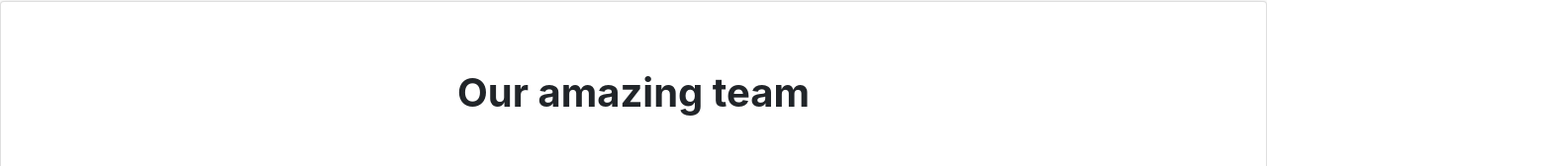
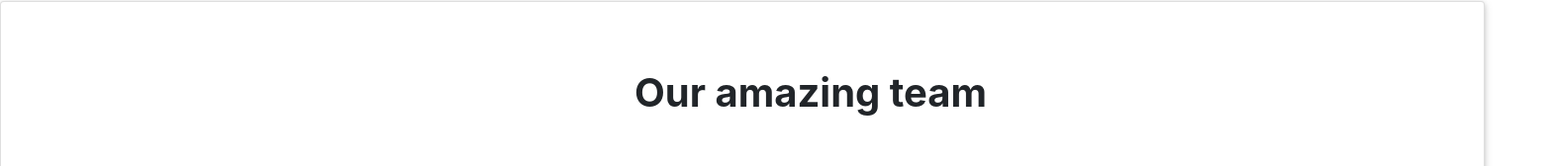
Before and after one commit to saurabh-221/farmaso-project, a React (Create React App) app: page / in a window 1280 px wide. Shown: the part 1133-1301 px from the top of the page at 99% size, 1569 px wide, since content can reach past the window. Built offline with nearby package versions, Linux system fonts and the light colour scheme; no server answers.

Commit message:
changes made in ui

```diff
--- a/src/App.css
+++ b/src/App.css
@@ -96,3 +96,10 @@
     border-color: #007bff;
     /* left: 30px; */
 }
+.view{
+    top: -12px;
+}
+.my-5{
+    margin: auto;
+    width: 1500px;
+}
```
